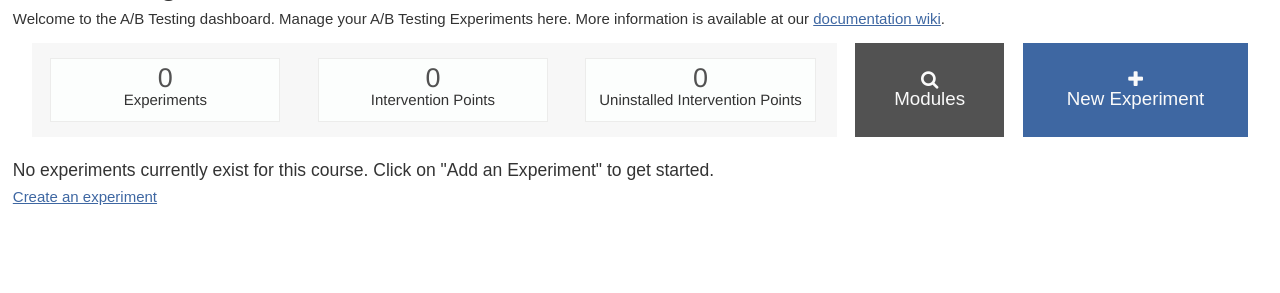
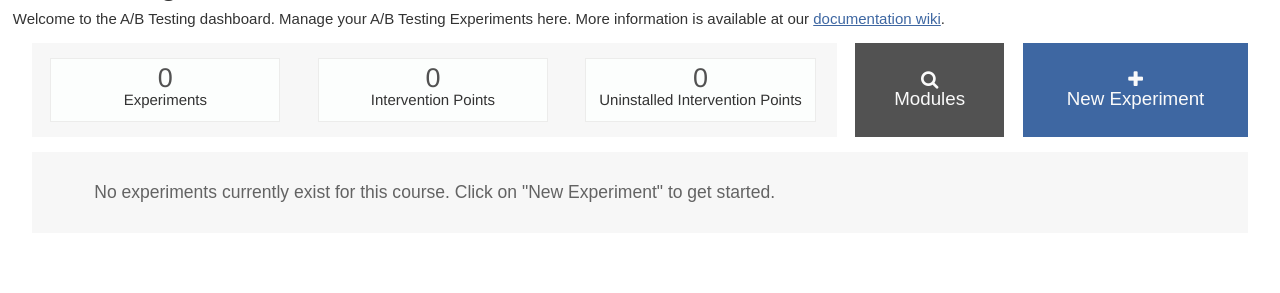
Before and after one commit to penzance/ab-testing-tool, a Django app: template ab_tool/templates/ab_tool/experimentsDashboard.html in a window 1280 px wide. Shown: the part 42-335 px from the top of the page. Run offline with Django 3.2, Linux system fonts and the light colour scheme; the template is opened without the code that fills it, so the values that code supplies are empty; some libraries are stand-ins or nearby versions.

Commit message:
Added styles for the "no experiments exist...." message

```diff
--- a/ab_tool/static/ab_tool/css/styles.css
+++ b/ab_tool/static/ab_tool/css/styles.css
@@ -581,6 +581,17 @@ and spacing to match a btn-submit */
   padding: 0.4375em 0.3125em;
   background-color: #eaeaea;
 }
+.infoBlock {
+  width: 90%;
+  display: inline-block;
+  margin: 0 0 1em 1.4925373134328357%;
+  width: 87.01492537313433%;
+  padding: 1.5em 5%;
+}
+.infoBlock-empty {
+  background: #f7f7f7;
+  color: #636363;
+}
 body {
   font-size: 0.9375em;
   line-height: 1.25em;
--- a/ab_tool/templates/ab_tool/experimentsDashboard.html
+++ b/ab_tool/templates/ab_tool/experimentsDashboard.html
@@ -166,12 +166,9 @@
             </div><!-- exp (end) -->
 
         {% empty %}
-        <div class="well">
-        <div class="container">
-        <h3>No experiments currently exist for this course. Click on "Add an Experiment" to get started.</h3>
-        <h4><a title="Create an experiment" href="{% url 'ab_testing_tool_create_experiment' %}">Create an experiment</a></h4>
-        </div>
-        </div>
+            <div class="infoBlock infoBlock-empty">
+                <h3>No experiments currently exist for this course. Click on "New Experiment" to get started.</h3>
+            </div>
         {% endfor %}
     </div>
 </main>
```
